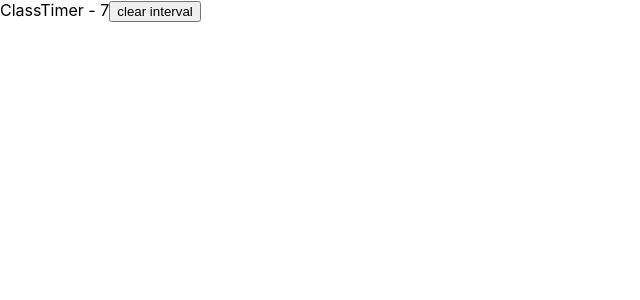
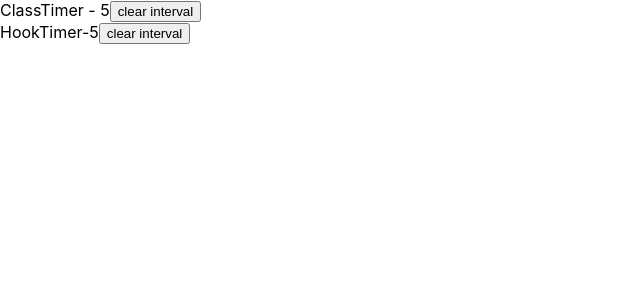
Before and after one commit to SHANU-NP/react-app-dev, a React (Create React App) app: page / in a window 1280 px wide. Shown: the top 300 px of the page, without its empty margins (0-640 px from the left). Built offline with nearby package versions, Linux system fonts and the light colour scheme.

Commit message:
-- useRef application in hook counter.

```diff
--- a/src/App.js
+++ b/src/App.js
@@ -4,11 +4,13 @@ import DataFetchingTwo from "./components/fetchingDataWithUserReducer/DataFetchi
 import Count from "./components/useMemo/Count";
 import FocusInput from "./components/useRefs/FocusInput";
 import ClassTimer from "./components/useRefs/ClassTimer";
+import HookTimer from "./components/useRefs/HookTimer";
 
 function App() {
   return (
     <div>
       <ClassTimer/>
+      <HookTimer/>
     </div>
   );
 }
--- /dev/null
+++ b/src/components/useRefs/HookTimer.js
@@ -0,0 +1,25 @@
+import React, { useState, useEffect ,useRef} from "react";
+
+function HookTimer() {
+
+  const [timer, setTimer] = useState(0);
+  const intervalRef = useRef()
+
+  useEffect(() => {
+    intervalRef.current = setInterval(() => {
+      setTimer((prev) => prev + 1);
+    }, 1000);
+    return () => clearInterval(intervalRef.current);
+  }, [timer]);
+
+  return (
+    <div>
+
+        HookTimer-{timer}
+        <button onClick={() => clearInterval(intervalRef.current)}>clear interval</button>
+
+    </div>
+  );
+}
+
+export default HookTimer;
```
